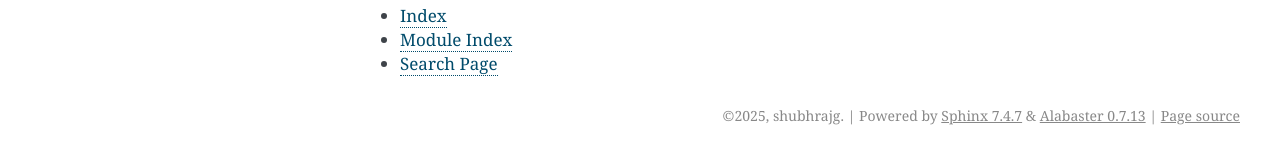
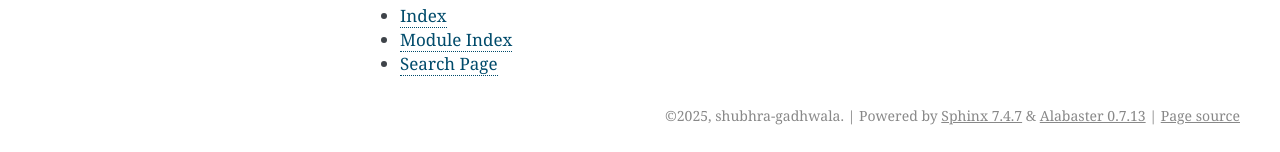
Before and after one commit to shubhra-gadhwala/pypi-test-project, a Sphinx documentation site: the page built from docs/index.md, in a window 1280 px wide. Shown: the part 895-1047 px from the top of the page. Built offline with Sphinx 7.4.7, drawn with Linux system fonts in a browser that asks for light colours.

Commit message:
some changes

```diff
--- a/docs/conf.py
+++ b/docs/conf.py
@@ -106,7 +106,7 @@ master_doc = "index"
 
 # General information about the project.
 project = "pypi-test-project"
-copyright = "2025, shubhrajg"
+copyright = "2025, shubhra-gadhwala"
 
 # The version info for the project you're documenting, acts as replacement for
 # |version| and |release|, also used in various other places throughout the
@@ -264,7 +264,7 @@ latex_elements = {
 # Grouping the document tree into LaTeX files. List of tuples
 # (source start file, target name, title, author, documentclass [howto/manual]).
 latex_documents = [
-    ("index", "user_guide.tex", "pypi-test-project Documentation", "shubhrajg", "manual")
+    ("index", "user_guide.tex", "pypi-test-project Documentation", "shubhra-gadhwala", "manual")
 ]
 
 # The name of an image file (relative to this directory) to place at the top of
--- a/setup.cfg
+++ b/setup.cfg
@@ -6,7 +6,7 @@
 [metadata]
 name = pypi-test-project
 description = Add a short description here!
-author = shubhrajg
+author = shubhra-gadhwala
 author_email = shubhrajg@weblineapps.com
 license = MIT
 license_files = LICENSE.txt
```
Also changed, not shown: AUTHORS.md (+1 -1 lines), .pre-commit-config.yaml, LICENSE.txt, 4 other files.
